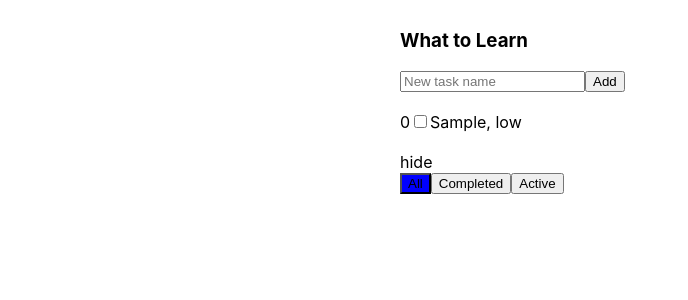
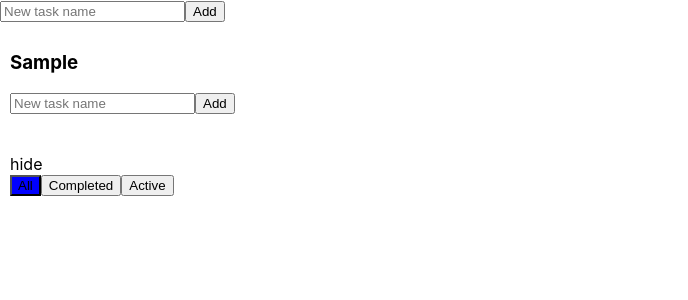
Before and after one commit to makhnev-a/todolist-v.2, a React (Create React App) app: page / in a window 1280 px wide. Both pictures are taken after typing "Sample" into the empty fields and a click on the button "Add". Shown: the top 300 px of the page, without its empty margins (0-688 px from the left). Built offline with nearby package versions, Linux system fonts and the light colour scheme.

Commit message:
7. todolists fix

```diff
--- /dev/null
+++ b/src/AddNewItemForm.js
@@ -0,0 +1,43 @@
+import React from 'react';
+
+class AddNewItemForm extends React.Component {
+    state = {
+        error: false,
+        title: ''
+    };
+
+    onAddItemClick = (e) => {
+        let newText = this.state.title;
+
+        if (newText === '') {
+            this.setState({error: true});
+        } else {
+            this.setState({error: false, title: ''});
+            this.props.addItem(newText);
+        }
+    };
+
+    onKeyPress = (e) => {
+        if (e.key === 'Enter') {
+            this.onAddItemClick();
+        }
+    };
+
+    render = () => {
+        return (
+            <div className="todoList-newTaskForm">
+                <input
+                    className={this.state.error ? 'error' : ''}
+                    type="text"
+                    placeholder="New task name"
+                    onChange={(e) => {this.setState({error: false, title: e.currentTarget.value})}}
+                    onKeyPress={this.onKeyPress}
+                    value={this.state.title}
+                />
+                <button onClick={this.onAddItemClick}>Add</button>
+            </div>
+        );
+    }
+}
+
+export default AddNewItemForm;
--- a/src/App.css
+++ b/src/App.css
@@ -1,9 +1,10 @@
 .App {
-
+  display: flex;
+  flex-direction: row;
 }
 
 .todoList {
-  width: 500px;
+  width: 300px;
   margin: 0 auto;
 }
 
--- a/src/App.js
+++ b/src/App.js
@@ -1,113 +1,74 @@
 import React from 'react';
 import './App.css';
-import TodoListHeader from './TodoListHeader';
-import TodoListFooter from './TodoListFooter';
-import TodoListTasks from './TodoListTasks';
+import TodoList from './TodoList';
+import AddNewItemForm from './AddNewItemForm';
 
 class App extends React.Component {
     state = {
-        tasks: [],
-        filterValue: 'All'
+        todolists: [
+            {id: 1, title: 'list1'},
+            {id: 2, title: 'list2'}
+        ]
     };
 
     nextTaskId = 0;
 
-    componentDidMount() {
-        this.restoreState();
-    };
-
     saveState = () => {
         let stateAsString = JSON.stringify(this.state);
-        localStorage.setItem('our-state', stateAsString);
+        localStorage.setItem('todolists', stateAsString);
     };
 
     restoreState = () => {
         let state = {
-            tasks: [],
-            filterValue: 'All'
+            todolists: []
         };
 
-        let stateAsString = localStorage.getItem('our-state');
+        let stateAsString = localStorage.getItem('todolists');
 
         if (stateAsString !== null) {
             state = JSON.parse(stateAsString);
         }
 
         this.setState(state, () => {
-            this.state.tasks.forEach(task => {
-                if (task.id >= this.nextTaskId) {
-                    this.nextTaskId = task.id + 1
+            this.state.todolists.forEach(todo => {
+                if (todo.id >= this.nextTaskId) {
+                    this.nextTaskId = todo.id + 1
                 }
             });
         });
     };
 
-    addTask = (newText) => {
-        let newTask = {
-            id: this.nextTaskId,
-            title: newText,
-            isDone: false,
-            priority: 'low'
+    addTodoList = (title) => {
+        let newTodoList = {
+            id: this.state.todolists.length + 1,
+            title
         };
 
-        this.nextTaskId++;
-        this.setState({
-            tasks: [...this.state.tasks, newTask]
-        }, () => this.saveState());
-
-    };
-
-    changeFilter = (newFilterValue) => {
-        this.setState({
-            filterValue: newFilterValue
-        }, () => this.saveState());
-    };
-
-    filteredTasks = () => {
-        return this.state.tasks.filter((task) => {
-            if (this.state.filterValue === 'All') {
-                return true;
-            } else if (this.state.filterValue === 'Completed') {
-                return true.isDone === true;
-            } else if (this.state.filterValue === 'Active') {
-                return true.isDone === false;
-            }
+        this.setState({todolists: [...this.state.todolists, newTodoList]}, () => {
+            this.saveState();
         });
     };
 
-    changeTask = (taskId, obj) => {
-        let newTasks = this.state.tasks.map(t => {
-            if (t.id === taskId) {
-                return {...t, ...obj};
-            }
-
-            return t;
-        });
-
-        this.setState({tasks: newTasks}, () => this.saveState());
+    componentDidMount() {
+        this.restoreState();
     };
 
-    changeStatus = (taskId, isDone) => this.changeTask(taskId, {isDone});
-    onTitleChanged = (taskId, title) => this.changeTask(taskId, {title});
+    render = () => {
+        const todoLists = this.state.todolists.map(todo =>
+            <TodoList id={todo.id} title={todo.title} key={todo.id}/>
+        );
 
-    render = () => {
         return (
-            <div className="App">
-                <div className="todoList">
-                    <TodoListHeader addTask={this.addTask}/>
-                    <TodoListTasks
-                        tasks={this.filteredTasks()}
-                        changeStatus={this.changeStatus}
-                        onTitleChanged={this.onTitleChanged}
-                    />
-                    <TodoListFooter
-                        filterValue={this.state.filterValue}
-                        changeFilter={this.changeFilter}
-                    />
+            <>
+                <div>
+                    <AddNewItemForm addItem={this.addTodoList}/>
                 </div>
-            </div>
-        );
-    }
+                <div className="App">
+                    {todoLists}
+                </div>
+            </>
+        )
+    };
 }
 
 export default App;
--- /dev/null
+++ b/src/TodoList.js
@@ -0,0 +1,117 @@
+import React from 'react';
+import './App.css';
+import AddNewItemForm from './AddNewItemForm';
+import TodoListTitle from './TodoListTitle';
+import TodoListFooter from './TodoListFooter';
+import TodoListTasks from './TodoListTasks';
+
+class TodoList extends React.Component {
+    state = {
+        tasks: [],
+        filterValue: 'All'
+    };
+
+    nextTaskId = 0;
+
+    componentDidMount() {
+        this.restoreState();
+    };
+
+    saveState = () => {
+        let stateAsString = JSON.stringify(this.state);
+        localStorage.setItem('our-state-' + this.props.id, stateAsString);
+    };
+
+    restoreState = () => {
+        let state = {
+            tasks: [],
+            filterValue: 'All'
+        };
+
+        let stateAsString = localStorage.getItem('our-state-' + this.props.id);
+
+        if (stateAsString !== null) {
+            state = JSON.parse(stateAsString);
+        }
+
+        this.setState(state, () => {
+            this.state.tasks.forEach(task => {
+                if (task.id >= this.nextTaskId) {
+                    this.nextTaskId = task.id + 1
+                }
+            });
+        });
+    };
+
+    addTask = (newText) => {
+        let newTask = {
+            id: this.nextTaskId,
+            title: newText,
+            isDone: false,
+            priority: 'low'
+        };
+
+        this.nextTaskId++;
+        this.setState({
+            tasks: [...this.state.tasks, newTask]
+        }, () => this.saveState());
+
+    };
+
+    changeFilter = (newFilterValue) => {
+        this.setState({
+            filterValue: newFilterValue
+        }, () => this.saveState());
+    };
+
+    filteredTasks = () => {
+        return this.state.tasks.filter((task) => {
+            if (this.state.filterValue === 'All') {
+                return true;
+            } else if (this.state.filterValue === 'Completed') {
+                return true.isDone === true;
+            } else if (this.state.filterValue === 'Active') {
+                return true.isDone === false;
+            }
+        });
+    };
+
+    changeTask = (taskId, obj) => {
+        let newTasks = this.state.tasks.map(t => {
+            if (t.id === taskId) {
+                return {...t, ...obj};
+            }
+
+            return t;
+        });
+
+        this.setState({tasks: newTasks}, () => this.saveState());
+    };
+
+    changeStatus = (taskId, isDone) => this.changeTask(taskId, {isDone});
+    onTitleChanged = (taskId, title) => this.changeTask(taskId, {title});
+
+    render = () => {
+        return (
+            <div className="App">
+                <div className="todoList">
+                    <div className="todoList-header">
+                        <TodoListTitle title={this.props.title} />
+                        <AddNewItemForm addItem={this.addTask}/>
+                    </div>
+                    <TodoListTasks
+                        tasks={this.filteredTasks()}
+                        changeStatus={this.changeStatus}
+                        onTitleChanged={this.onTitleChanged}
+                    />
+                    <TodoListFooter
+                        filterValue={this.state.filterValue}
+                        changeFilter={this.changeFilter}
+                    />
+                </div>
+            </div>
+        );
+    }
+}
+
+export default TodoList;
--- a/src/TodoListHeader.js
+++ /dev/null
@@ -1,53 +0,0 @@
-import React from 'react';
-
-class TodoListHeader extends React.Component {
-    constructor(props) {
-        super(props);
-
-        this.newTaskTitleRef = React.createRef();
-    }
-
-    state = {
-        error: false,
-        title: ''
-    };
-
-    onAddTaskClick = (e) => {
-        let newText = this.state.title;
-
-        if (newText === '') {
-            this.setState({error: true});
-        } else {
-            this.setState({error: false, title: ''});
-            this.props.addTask(newText);
-        }
-    };
-
-    onTaskClickEnter = (e) => {
-        if (e.key === 'Enter') {
-            this.onAddTaskClick();
-        }
-    };
-
-    render = () => {
-        return (
-            <div className="todoList-header">
-                <h3 className="todoList-header__title">What to Learn</h3>
-                <div className="todoList-newTaskForm">
-                    <input
-                        className={this.state.error ? 'error' : ''}
-                        // ref={this.newTaskTitleRef}
-                        type="text"
-                        placeholder="New task name"
-                        onChange={(e) => {this.setState({error: false, title: e.currentTarget.value})}}
-                        onKeyPress={this.onTaskClickEnter}
-                        value={this.state.title}
-                    />
-                    <button onClick={this.onAddTaskClick}>Add</button>
-                </div>
-            </div>
-        );
-    }
-}
-
-export default TodoListHeader;
--- a/src/TodoListTasks.js
+++ b/src/TodoListTasks.js
@@ -6,6 +6,7 @@ class TodoListTasks extends React.Component {
         let taskElements = this.props.tasks.map(task =>
             <TodoListTask
                 task={task}
+                key={task.id}
                 changeStatus={this.props.changeStatus}
                 onTitleChanged={this.props.onTitleChanged}
             />);
--- /dev/null
+++ b/src/TodoListTitle.js
@@ -0,0 +1,11 @@
+import React from 'react';
+
+class TodoListTitle extends React.Component {
+    render = () => {
+        return (
+            <h3 className="todoList-header__title">{this.props.title}</h3>
+        );
+    };
+}
+
+export default TodoListTitle;
```
